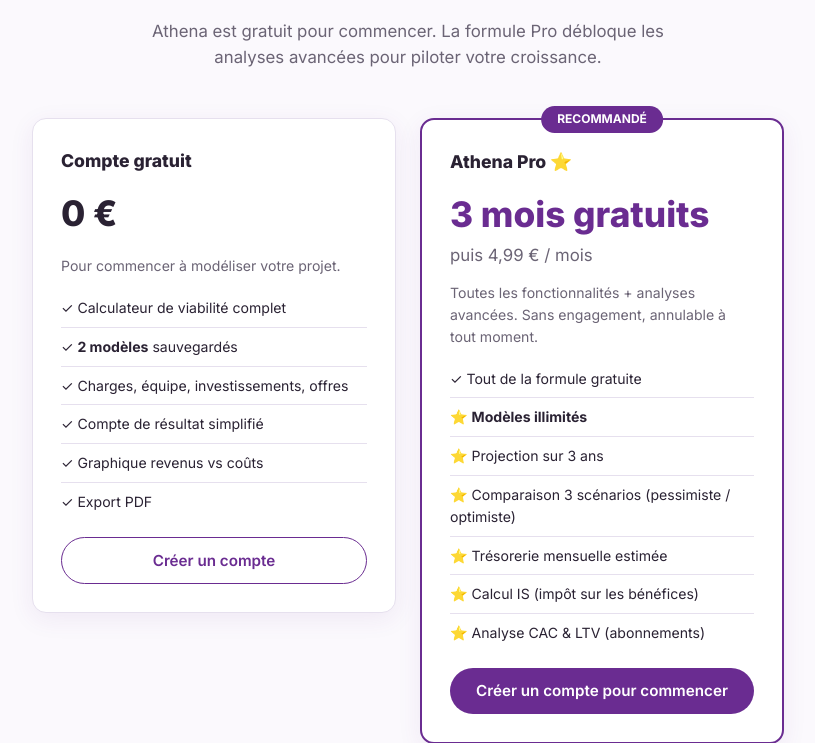
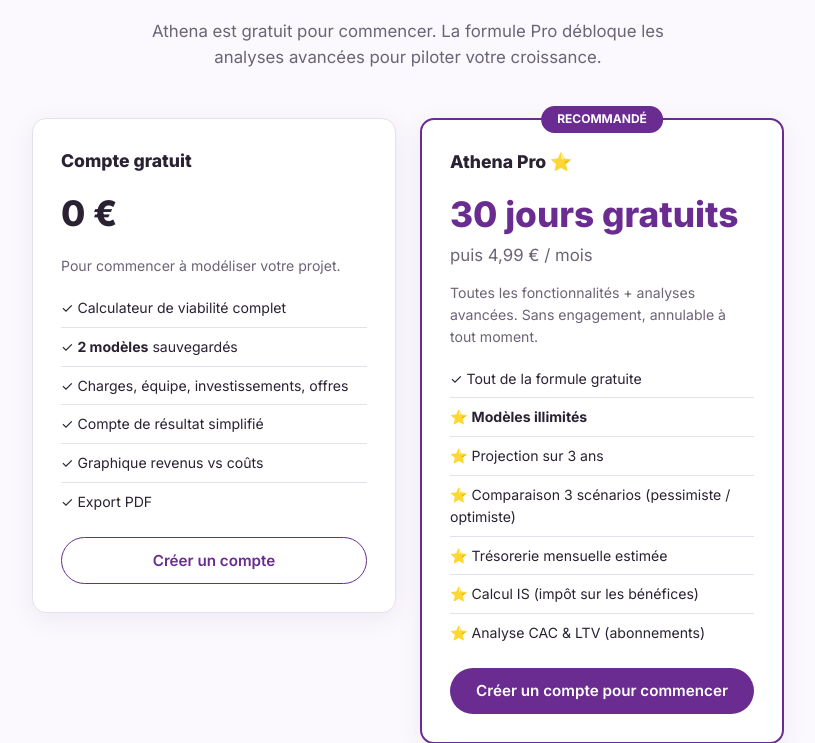
Before and after one commit to Shahinazabdelsalam/athena-business-model, a FastAPI app: page /upgrade in a window 1280 px wide. Shown: the part 181-924 px from the top of the page, without its empty margins (232-1047 px from the left). Run offline with FastAPI, Linux system fonts and the light colour scheme.

Commit message:
Shorten Pro trial from 90 to 30 days
Co-Authored-By: Claude Fable 5 <noreply@anthropic.com>

```diff
--- a/app/main.py
+++ b/app/main.py
@@ -36,12 +36,12 @@ app = FastAPI(title="Athena Business Model")
 # --------------------------------------------------------------------------
 ADMIN_EMAIL = os.getenv("ADMIN_EMAIL", "")
 
-# Stripe — abonnement Athena Pro : 3 mois gratuits puis 4,99 €/mois.
+# Stripe — abonnement Athena Pro : 30 jours gratuits puis 4,99 €/mois.
 STRIPE_SECRET_KEY     = os.getenv("STRIPE_SECRET_KEY", "")
 STRIPE_WEBHOOK_SECRET = os.getenv("STRIPE_WEBHOOK_SECRET", "")
 STRIPE_PRICE_ID       = os.getenv("STRIPE_PRICE_ID", "")  # optionnel : sinon prix créé à la volée
 PRO_PRICE_CENTS = 499
-PRO_TRIAL_DAYS  = int(os.getenv("PRO_TRIAL_DAYS", "90"))
+PRO_TRIAL_DAYS  = int(os.getenv("PRO_TRIAL_DAYS", "30"))
 
 # Comptes gratuits : nombre maximum de modèles (illimité en Pro).
 FREE_MODEL_LIMIT = 2
--- a/app/templates/calculator.html
+++ b/app/templates/calculator.html
@@ -191,7 +191,7 @@
           <div>
             <strong style="font-size:.95rem">Analyses avancées — Athena Pro</strong>
             <p class="muted" style="font-size:.83rem;margin:4px 0 12px">
-              Modèles illimités, projection pluriannuelle, scénarios de volume, trésorerie mensuelle, impôt IS et analyse d'acquisition — 3 mois gratuits, puis 4,99 €/mois.
+              Modèles illimités, projection pluriannuelle, scénarios de volume, trésorerie mensuelle, impôt IS et analyse d'acquisition — 30 jours gratuits, puis 4,99 €/mois.
             </p>
             <a href="/upgrade" class="btn small">Passer à Pro →</a>
           </div>
--- a/app/templates/dashboard.html
+++ b/app/templates/dashboard.html
@@ -21,7 +21,7 @@
 
   {% if request.query_params.get("pro") %}
   <div class="card" style="margin-top:20px;border:2px solid var(--violet);text-align:center;padding:18px">
-    ⭐ <strong>Bienvenue dans Athena Pro !</strong> Vos 3 mois gratuits ont commencé — les analyses avancées sont débloquées dans vos modèles.
+    ⭐ <strong>Bienvenue dans Athena Pro !</strong> Vos 30 jours gratuits ont commencé — les analyses avancées sont débloquées dans vos modèles.
   </div>
   {% endif %}
 
--- a/app/templates/upgrade.html
+++ b/app/templates/upgrade.html
@@ -37,7 +37,7 @@
       <div style="position:absolute;top:-14px;left:50%;transform:translateX(-50%);background:var(--violet);color:#fff;font-size:.75rem;font-weight:700;padding:4px 16px;border-radius:20px">RECOMMANDÉ</div>
       <div style="font-weight:800;font-size:1.1rem;margin-bottom:4px">Athena Pro ⭐</div>
       <div style="margin:12px 0">
-        <div style="font-size:2.2rem;font-weight:800;color:var(--violet)">3 mois gratuits</div>
+        <div style="font-size:2.2rem;font-weight:800;color:var(--violet)">30 jours gratuits</div>
         <div style="font-size:1.05rem;color:var(--gris)">puis 4,99 € / mois</div>
       </div>
       <p class="muted" style="font-size:.88rem;margin-bottom:20px">Toutes les fonctionnalités + analyses avancées. Sans engagement, annulable à tout moment.</p>
@@ -59,10 +59,10 @@
         </div>
       {% elif user and stripe_enabled %}
         <form method="post" action="/stripe/checkout" style="margin-top:24px">
-          <button type="submit" class="btn" style="width:100%;font-size:1rem">Essayer 3 mois gratuits →</button>
+          <button type="submit" class="btn" style="width:100%;font-size:1rem">Essayer 30 jours gratuits →</button>
         </form>
         <p class="muted" style="font-size:.78rem;text-align:center;margin-top:10px">
-          Carte demandée, aucun débit avant la fin des 3 mois.<br>Paiement sécurisé par Stripe.
+          Carte demandée, aucun débit avant la fin des 30 jours.<br>Paiement sécurisé par Stripe.
         </p>
         {% if error %}
         <p style="font-size:.82rem;text-align:center;color:#c0392b;margin-top:8px">
```
